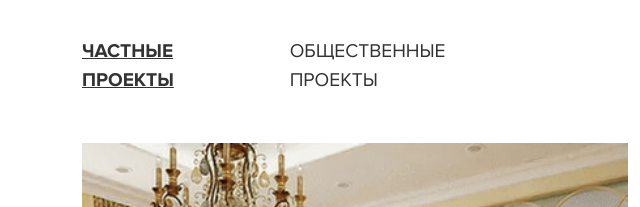
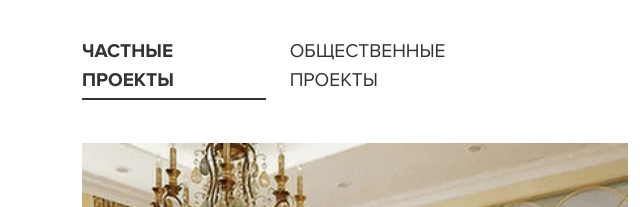
Before and after one commit to SKarof/Kvadrastudio, a plain HTML site: page index.html in a window 1280 px wide. Shown: the part 4421-4628 px from the top of the page, 0-640 px from the left. Drawn offline with Linux system fonts and the light colour scheme.

Commit message:
Update underline tabs buttons

```diff
--- a/css/style.css
+++ b/css/style.css
@@ -169,9 +169,17 @@ body{
 /* PORTFOLIO SECTION */
 .portfolio-section #list-tab .active{
     font-weight: 700;
-    text-decoration: underline;
+}
+.portfolio-section #list-tab .active::after{
+    content: "";
+    bottom: -5px;
+    left: 0;
+    position: absolute;
+    width: 100%;
+    border: 1px solid var(--color-primary);
 }
 .tabs-group-list{
+    position: relative;
     font-size: 1.2rem;
     text-transform: uppercase;
     text-decoration: none;
--- a/index.html
+++ b/index.html
@@ -193,7 +193,7 @@
                     <div class="col">
                         <div class="position-relative">
                             <div style="height: 12rem;">
-                                <div class="vertical-line position-absolute top-0" style="left: 23.62rem; width: 7px;"></div>
+                                <div class="vertical-line position-absolute top-0" style="left: 23.40rem; width: 7px;"></div>
                             </div>
                             <h2 class="text-uppercase text-header mb-3">Наше <strong>портфолио</strong></h2>
                         </div>
@@ -293,6 +293,9 @@
                     </div>
                 </div>
             </div>
+            <div>
+
+            </div>
         </section>
     </main>
     <footer></footer>
```
